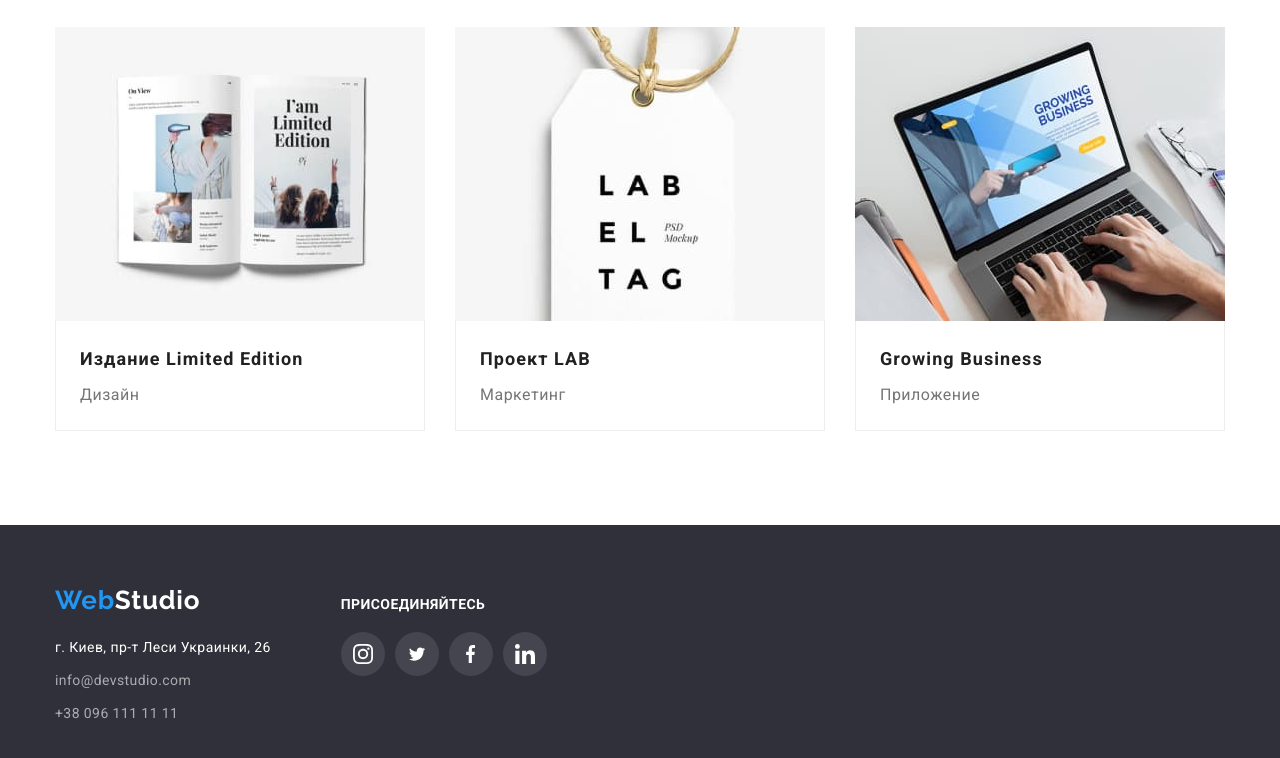
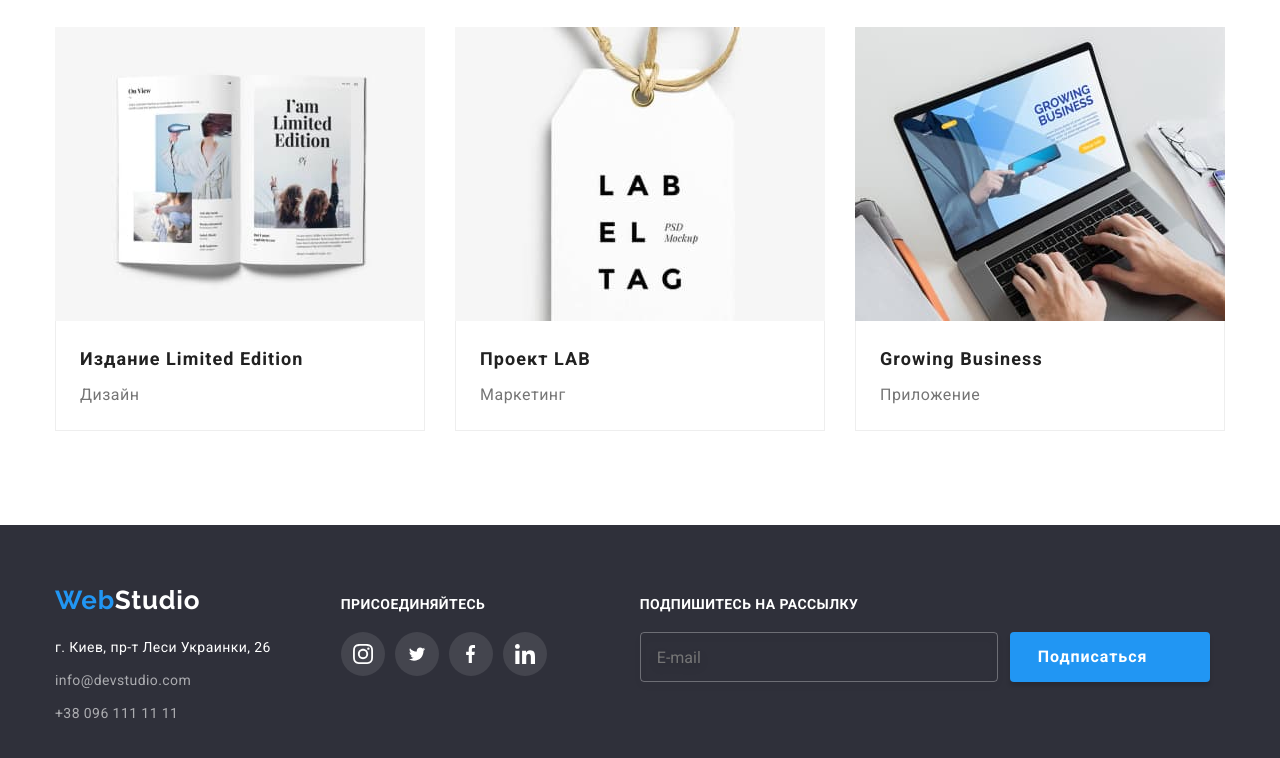
Before and after one commit to Juliase4/goit-hw-06, a plain HTML site: page portfolio.html in a window 1280 px wide. Shown: the part 1103-1861 px from the top of the page. Drawn offline with Linux system fonts and the light colour scheme.

Commit message:
mod-6 добавлена кнопка в футере

```diff
--- a/css/styles.css
+++ b/css/styles.css
@@ -241,8 +241,7 @@ img {
 }
 
 .hero-btn,
-.modal-btn,
-.footer-btn {
+.modal-btn {
     font-family: inherit;
     width: 200px;
     font-size: 16px;
@@ -266,12 +265,6 @@ img {
 .hero-btn:focus,
 .modal-btn:hover,
 .modal-btn:focus {
-    font-family: inherit;
-    font-size: 16px;
-    line-height: 1.9;
-    letter-spacing: 0.06em;
-    border-radius: 4px;
-
     color: var(--second-btn-color);
     background-color: #188CE8;
     box-shadow: 0px 4px 4px rgba(0, 0, 0, 0.15);
@@ -739,6 +732,9 @@ img {
 .newsletter {
     margin-left: 93px;
 }
+.online-field {
+display: flex;
+}
 
 .newsletter-title {
     font-weight: 700;
@@ -774,9 +770,34 @@ img {
     padding-left: 16px;
 }
 
-.footer-subscription {
+.footer-btn {
+    font-weight: 700;
+    font-size: 16px;
+    line-height: 1.8;
+    align-items: center;
+    text-align: center;
+    letter-spacing: 0.06em;
+    cursor: pointer;
+
+    color: var(--second-color);
+    width: 200px;
+    height: 50px;
+    background: var(--accent-color);
+    box-shadow: 0px 4px 4px rgba(0, 0, 0, 0.15);
+    border-radius: 4px;
+    border: transparent;
+    display: flex;
+    padding: 10px 28px;
     margin-left: 12px;
-    padding-top: 108px;
+    transition: background-color var(--typical-effect-time) var(--typical-transition-timing-function);;
+}
+
+.footer-btn:hover, .footer-btn:focus {
+    background-color: #188CE8;
+}
+
+.footer-btn-text {
+    margin-right: 10px;
 }
 
 
--- a/portfolio.html
+++ b/portfolio.html
@@ -368,6 +368,29 @@
             </li>
           </ul>
         </div>
+        <div class="newsletter">
+          <h3 class="newsletter-title">ПОДПИШИТЕСЬ НА РАССЫЛКУ</h3>
+          <form class="newsletter-form">
+            <div class="online-field">
+              <label for="online-name" class="online-label"></label>
+              <input
+                type="text"
+                placeholder="E-mail"
+                id="online-name"
+                name="online-name"
+                class="online-input"
+              />
+              <button type="button" class="footer-btn">
+                <span class="footer-btn-text">Подписаться</span>
+                <svg class="footer-subscription-icon" width="24" height="24">
+                  <use
+                    href="./images/icons/symbol-defs.svg#icon-telegram"
+                  ></use>
+                </svg>
+              </button>
+            </div>
+          </form>
+        </div>
       </div>
     </footer>
     <script src="./js/modal.js"></script>
```
Also changed, not shown: index.html (+9 -9 lines), images/icons/symbol-defs.svg.
